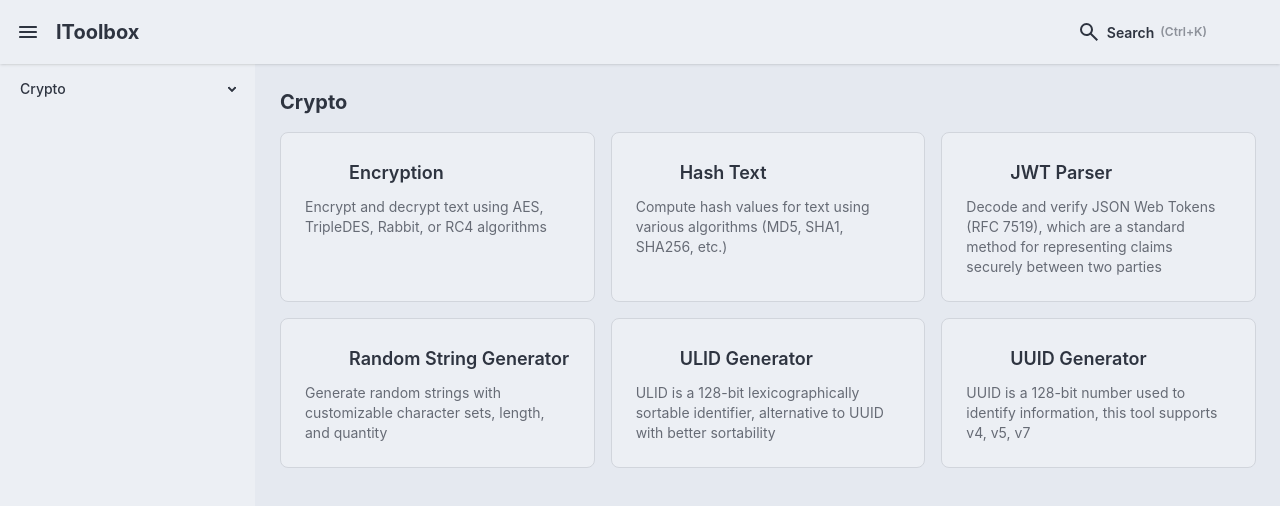
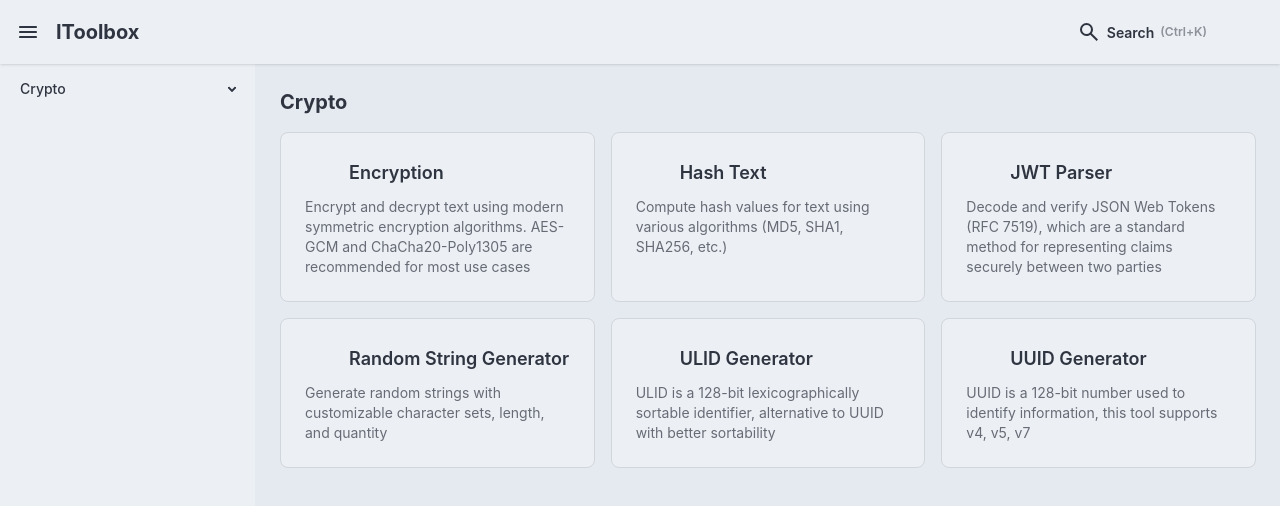
Before and after one commit to charleshuang3/it-toolbox, a Vue app in the folder frontend/: page / in a window 1280 px wide. Shown: the top 506 px of the page. Built offline with nearby package versions, Linux system fonts and the light colour scheme; some icons are missing.

Commit message:
chore: remove warning for crypto.randomValues

```diff
--- a/frontend/src/tools/encryption/encryption-tool.vue
+++ b/frontend/src/tools/encryption/encryption-tool.vue
@@ -1,5 +1,5 @@
 <script setup lang="ts">
-import { ref, computed, watch } from 'vue';
+import { ref, watch } from 'vue';
 import { Icon } from '@iconify/vue';
 import { bytesToHex, hexToBytes, bytesToUtf8, utf8ToBytes, randomBytes } from '@noble/ciphers/utils.js';
 import type { Cipher, AsyncCipher } from '@noble/ciphers/utils.js';
@@ -251,22 +251,12 @@ function clearEncryptNonce() {
 }
 
 const algoOptions = Object.keys(algoConfig) as AlgoType[];
-
-const infoText = computed(() => {
-  return 'Encrypt and decrypt text using modern symmetric encryption algorithms. AES-GCM and ChaCha20-Poly1305 are recommended for most use cases due to their authenticated encryption properties.';
-});
 </script>
 
 <template>
   <div class="tool-content flex justify-center">
     <div class="card bg-base-100 w-full">
       <div class="card-body">
-        <!-- Info -->
-        <div class="alert alert-info text-sm">
-          <Icon icon="solar:info-circle-bold" class="h-5 w-5" />
-          <span>{{ infoText }}</span>
-        </div>
-
         <!-- Encrypt Section -->
         <div class="space-y-3">
           <h3 class="text-lg font-semibold flex items-center gap-2">
--- a/frontend/src/tools/encryption/tool.ts
+++ b/frontend/src/tools/encryption/tool.ts
@@ -1,10 +1,30 @@
-import type { Tool } from '../tools';
+import type { BrowserSupportCheck, Tool } from '../tools';
+
+function checkBrowserSupport(): BrowserSupportCheck {
+  try {
+    const isSupported = typeof crypto !== 'undefined' && typeof crypto.subtle !== 'undefined';
+    return {
+      isSupported,
+      warningMessage: isSupported
+        ? ''
+        : "Your browser doesn't support the Web Crypto API (crypto.subtle). Encryption will fall back to JavaScript implementation.",
+    };
+  } catch {
+    return {
+      isSupported: false,
+      warningMessage:
+        "Your browser doesn't support the Web Crypto API (crypto.subtle). Encryption will fall back to JavaScript implementation.",
+    };
+  }
+}
 
 export const encryption: Tool = {
   path: 'encryption',
   name: 'Encryption',
   category: 'Crypto',
-  description: 'Encrypt and decrypt text using AES, TripleDES, Rabbit, or RC4 algorithms',
+  description:
+    'Encrypt and decrypt text using modern symmetric encryption algorithms. AES-GCM and ChaCha20-Poly1305 are recommended for most use cases',
   icon: 'solar:lock-keyhole-bold',
   component: () => import('./encryption-tool.vue'),
+  checkBrowserSupport,
 };
--- a/frontend/src/tools/random-string-generator/random-string-generator.vue
+++ b/frontend/src/tools/random-string-generator/random-string-generator.vue
@@ -107,22 +107,12 @@ watch(
   },
   { immediate: true },
 );
-
-const infoText = computed(() => {
-  return 'Generate cryptographically secure random strings with customizable character sets. Uses crypto.getRandomValues for secure random generation.';
-});
 </script>
 
 <template>
   <div class="tool-content flex justify-center">
     <div class="card bg-base-100 w-full">
       <div class="card-body">
-        <!-- Info -->
-        <div class="alert alert-info text-sm">
-          <Icon icon="solar:info-circle-bold" class="h-5 w-5" />
-          <span>{{ infoText }}</span>
-        </div>
-
         <!-- Character set toggles -->
         <div class="form-control">
           <div class="flex flex-wrap gap-4">
--- a/frontend/src/tools/random-string-generator/tool.ts
+++ b/frontend/src/tools/random-string-generator/tool.ts
@@ -1,22 +1,4 @@
-import type { Tool, BrowserSupportCheck } from '../tools';
-
-function checkBrowserSupport(): BrowserSupportCheck {
-  try {
-    const isSupported = typeof crypto !== 'undefined' && typeof crypto.getRandomValues === 'function';
-    return {
-      isSupported,
-      warningMessage: isSupported
-        ? ''
-        : "Your browser doesn't support secure random generation (crypto.getRandomValues). Strings will fall back to Math.random() which may not be cryptographically secure.",
-    };
-  } catch {
-    return {
-      isSupported: false,
-      warningMessage:
-        "Your browser doesn't support secure random generation (crypto.getRandomValues). Strings will fall back to Math.random() which may not be cryptographically secure.",
-    };
-  }
-}
+import type { Tool } from '../tools';
 
 export const randomStringGenerator: Tool = {
   path: 'random-string-generator',
@@ -25,5 +7,4 @@ export const randomStringGenerator: Tool = {
   description: 'Generate random strings with customizable character sets, length, and quantity',
   icon: 'solar:text-bold',
   component: () => import('./random-string-generator.vue'),
-  checkBrowserSupport,
 };
--- a/frontend/src/tools/ulid-generator/tool.ts
+++ b/frontend/src/tools/ulid-generator/tool.ts
@@ -1,22 +1,4 @@
-import type { Tool, BrowserSupportCheck } from '../tools';
-
-function checkBrowserSupport(): BrowserSupportCheck {
-  try {
-    const isSupported = typeof crypto !== 'undefined' && typeof crypto.getRandomValues === 'function';
-    return {
-      isSupported,
-      warningMessage: isSupported
-        ? ''
-        : "Your browser doesn't support secure random generation (crypto.getRandomValues). ULIDs will fall back to Math.random() which may not be cryptographically secure.",
-    };
-  } catch {
-    return {
-      isSupported: false,
-      warningMessage:
-        "Your browser doesn't support secure random generation (crypto.getRandomValues). ULIDs will fall back to Math.random() which may not be cryptographically secure.",
-    };
-  }
-}
+import type { Tool } from '../tools';
 
 export const ulidGenerator: Tool = {
   path: 'ulid-generator',
@@ -25,5 +7,4 @@ export const ulidGenerator: Tool = {
   description: 'ULID is a 128-bit lexicographically sortable identifier, alternative to UUID with better sortability',
   icon: 'fluent-emoji-high-contrast:id-button',
   component: () => import('./ulid-generator.vue'),
-  checkBrowserSupport,
 };
--- a/frontend/src/tools/uuid-generator/tool.ts
+++ b/frontend/src/tools/uuid-generator/tool.ts
@@ -1,23 +1,4 @@
-import type { Tool, BrowserSupportCheck } from '../tools';
-
-function checkBrowserSupport(): BrowserSupportCheck {
-  try {
-    const isSupported = typeof crypto !== 'undefined' && typeof crypto.getRandomValues === 'function';
-    return {
-      isSupported,
-      warningMessage: isSupported
-        ? ''
-        : "Your browser doesn't support secure random generation (crypto.getRandomValues). UUIDs will fall back to Math.random() which may not be cryptographically secure.",
-    };
-  } catch {
-    return {
-      isSupported: false,
-      warningMessage:
-        "Your browser doesn't support secure random generation (crypto.getRandomValues). UUIDs will fall back to Math.random() which may not be cryptographically secure.",
-    };
-  }
-}
-
+import type { Tool } from '../tools';
 export const uuidGenerator: Tool = {
   path: 'uuid-generator',
   name: 'UUID Generator',
@@ -25,5 +6,4 @@ export const uuidGenerator: Tool = {
   description: 'UUID is a 128-bit number used to identify information, this tool supports v4, v5, v7',
   icon: 'fluent-emoji-high-contrast:id-button',
   component: () => import('./uuid-generator.vue'),
-  checkBrowserSupport,
 };
```
